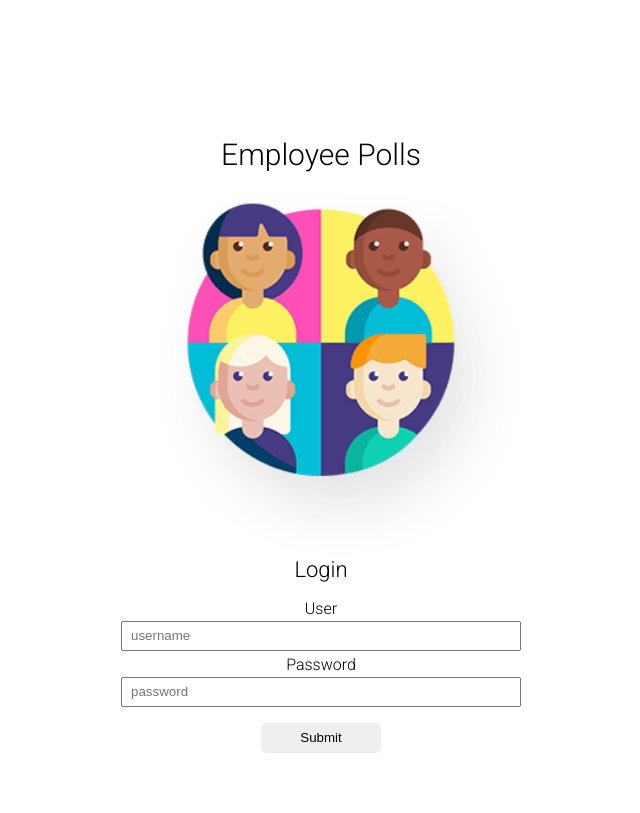
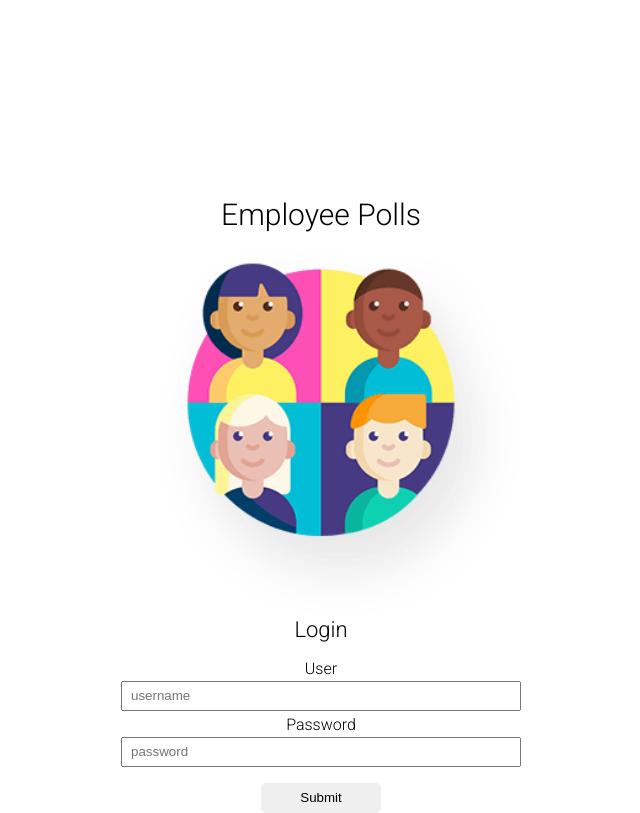
Before and after one commit to vutrngkien/employee-polls, a React (Create React App) app: page /login in a window 1280 px wide. Shown: the whole page, without its empty margins (319-959 px from the left). Built offline with nearby package versions, Linux system fonts and the light colour scheme.

Commit message:
update ui login and header main screen

```diff
--- a/src/page/Main.js
+++ b/src/page/Main.js
@@ -18,7 +18,8 @@ const Main = () => {
   }, [window.location.pathname]);
 
   return (
-    <div>
+    <>
+      <div className="header-container">
         <div className="main-header">
           <div className="main-nav">
             {subRoute.map((el) => {
@@ -54,8 +55,9 @@ const Main = () => {
             </button>
           </div>
         </div>
+      </div>
       <Outlet />
-    </div>
+    </>
   );
 };
 
--- a/src/style/login.css
+++ b/src/style/login.css
@@ -10,7 +10,7 @@ img {
 
 .login-title {
     display: block;
-    margin: 40px 0 20px;
+    margin: 100px 0 20px;
     text-align: center;
     font-size: 30px;
 }
--- a/src/style/main.css
+++ b/src/style/main.css
@@ -6,8 +6,13 @@
 }
 
 .main-header {
+    max-width: 1400px;
+    margin: auto;
+}
+
+.header-container {
+    padding: 0 10px;
     border-bottom: 2px solid #ededed;
-    padding: 0 10px;
 }
 
 .main-nav-item, .user-item {
```
Lines whose indentation alone changed are shown as unchanged.
